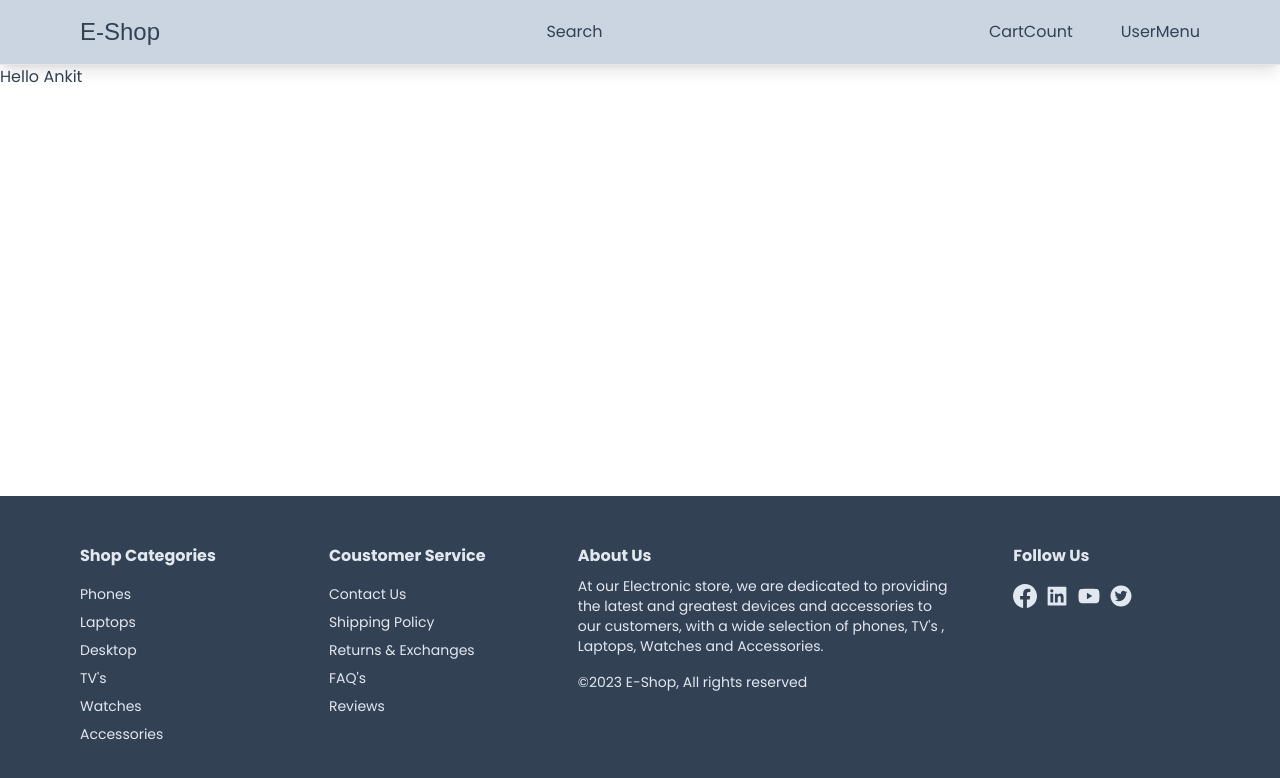
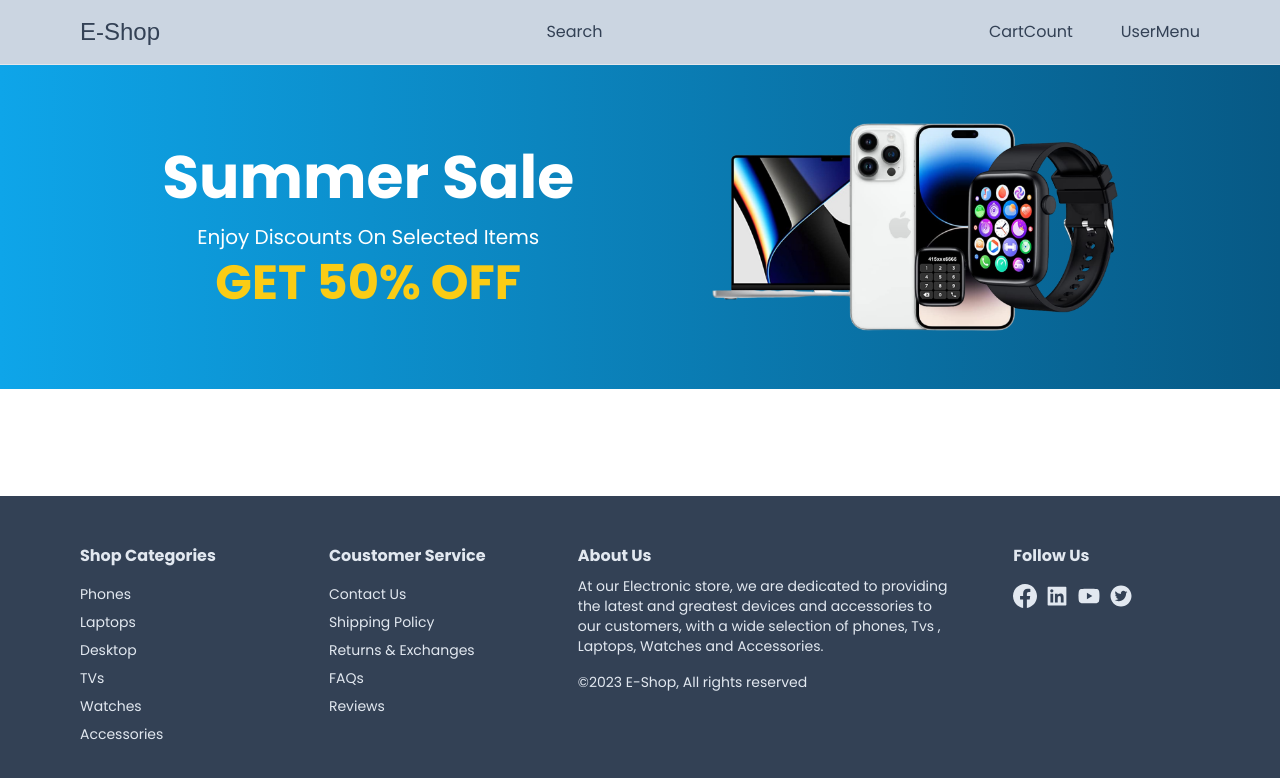
Before and after one commit to Ankit7rma/Ecommerce_web, a Next.js app: page / in a window 1280 px wide. Shown: the top 778 px of the page. Built offline with nearby package versions, Linux system fonts and the light colour scheme; a web font is replaced by a local one.

Commit message:
Home Banner added

```diff
--- /dev/null
+++ b/app/components/HomeBanner.tsx
@@ -0,0 +1,25 @@
+import Image from 'next/image'
+import React from 'react'
+
+export default function HomeBanner() {
+  return (
+    <div className='relative bg-gradient-to-r from-sky-500 to-sky-800 mb-8'>
+      <div className='mx-auto px-8 py-12 flex flex-col gap-2 md:flex-row items-center justify-evenly'>
+        <div className='mb-8 md:mb-0 text-center'>
+            <h1 className='text-4xl md:text-6xl font-bold text-white mb-4'>Summer Sale</h1>
+            <p className='text-lg md:text-xl text-white mb-2'>Enjoy Discounts On Selected Items</p>
+            <p className='text-2xl md:text-5xl text-yellow-400 font-bold'>GET 50% OFF</p>
+        </div>
+        <div className='w-1/3 relative aspect-video'>
+            <Image
+            src="/banner-image.png"
+            alt="Banner Image"
+            fill
+            className="object-contain"
+            />
+        </div>
+
+      </div>
+    </div>
+  )
+}
--- a/app/components/footer/Footer.tsx
+++ b/app/components/footer/Footer.tsx
@@ -18,7 +18,7 @@ const Footer = () => {
                         <Link href='#'>Phones</Link>
                         <Link href='#'>Laptops</Link>
                         <Link href='#'>Desktop</Link>
-                        <Link href='#'>TV's</Link>
+                        <Link href='#'>TVs</Link>
                         <Link href='#'>Watches</Link>
                         <Link href='#'>Accessories</Link>
                     </FooterList>
@@ -29,7 +29,7 @@ const Footer = () => {
                         <Link href='#'>Contact Us</Link>
                         <Link href='#'>Shipping Policy</Link>
                         <Link href='#'>Returns & Exchanges</Link>
-                        <Link href='#'>FAQ's</Link>
+                        <Link href='#'>FAQs</Link>
                         <Link href='#'>Reviews</Link>
 
                     </FooterList>
@@ -37,7 +37,7 @@ const Footer = () => {
                         <h3 className="text-base font-bold mb-2">
                             About Us
                         </h3>
-                        <p className="mb-4">At our Electronic store, we are dedicated to providing the latest and greatest devices and accessories to our customers, with a wide selection of phones, TV's , Laptops, Watches and Accessories.</p>
+                        <p className="mb-4">At our Electronic store, we are dedicated to providing the latest and greatest devices and accessories to our customers, with a wide selection of phones, Tvs , Laptops, Watches and Accessories.</p>
                         <p>&copy;{new Date().getFullYear()} E-Shop, All rights reserved</p>
 
                     </div>
--- a/app/page.tsx
+++ b/app/page.tsx
@@ -1,8 +1,9 @@
+import HomeBanner from "./components/HomeBanner";
 
 export default function Home() {
   return (
-    <>
-    Hello Ankit
-    </>
+    <div>
+      <HomeBanner/>
+    </div>
   )
 }
```
Also changed, not shown: public/banner-image.png (added).
